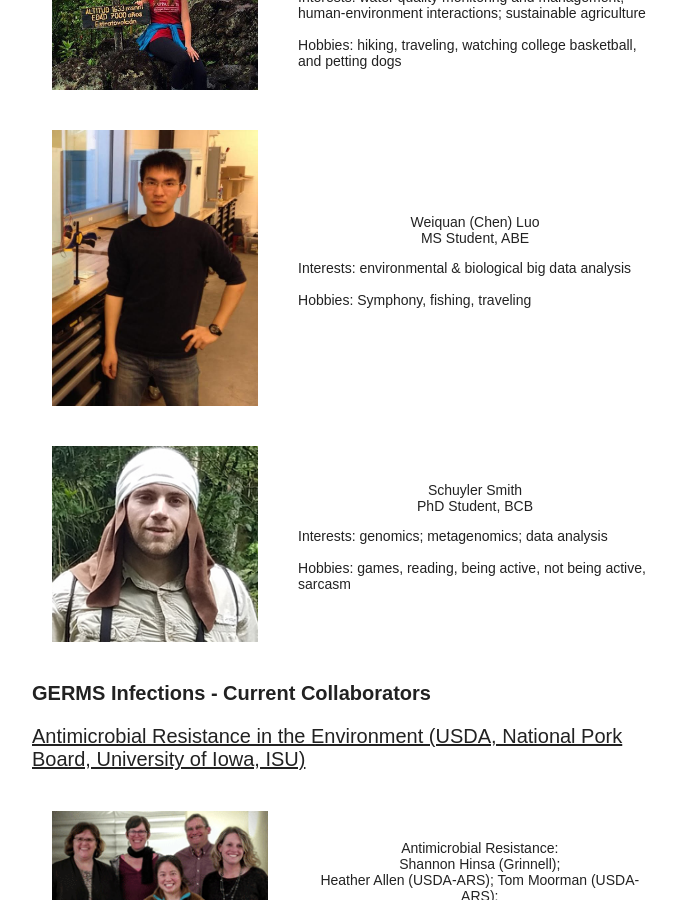
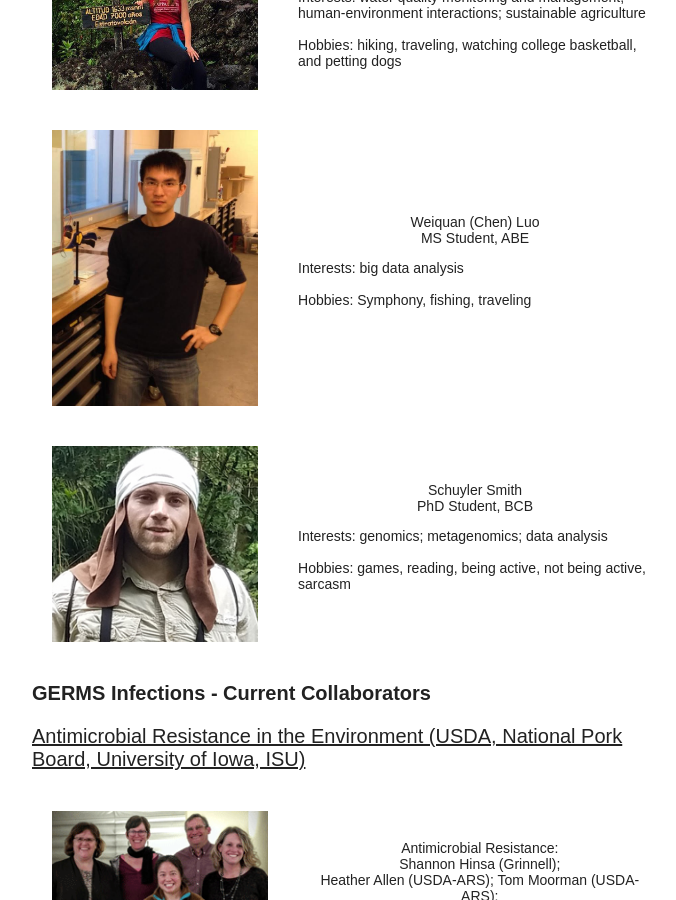
Before and after one commit to germs-lab/germs-lab.github.com-bu, a Jekyll site: the page built from people/index.md, in a window 1280 px wide and 900 px high, scrolled down 2991 px. Shown: the whole window, without its empty margins (288-964 px from the left). Built offline with Jekyll 4.4.1, drawn with Linux system fonts in a browser that asks for light colours; nearby versions of some CDN libraries.

Commit message:
Update index.md

```diff
--- a/people/index.md
+++ b/people/index.md
@@ -110,7 +110,7 @@ document.write("<a href='" + "mail" + "to:" + username + "@" + hostname + "'>" +
 <th class="tg-031e"><img src="chen.jpg" alt="description here" /></th>
 <th class="tg-031e">Weiquan (Chen) Luo
 <br>MS Student, ABE
-<p align="left">Interests: environmental & biological big data analysis
+<p align="left">Interests: big data analysis
 <br>
 <br>Hobbies: Symphony, fishing, traveling</p>
 </th>
```
